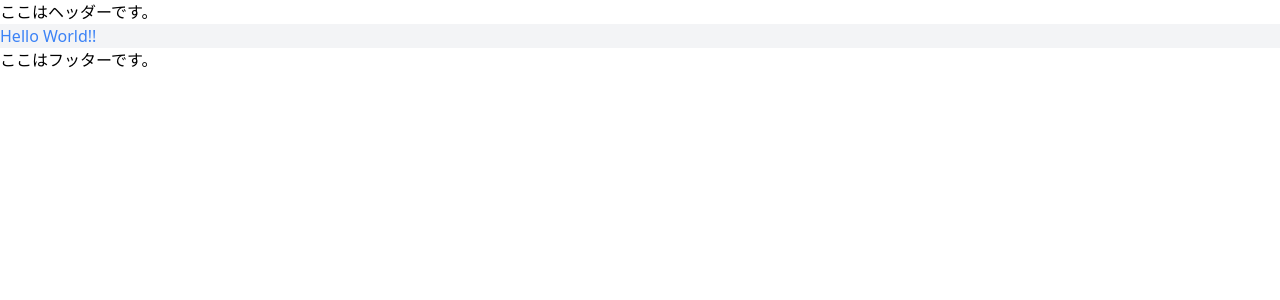
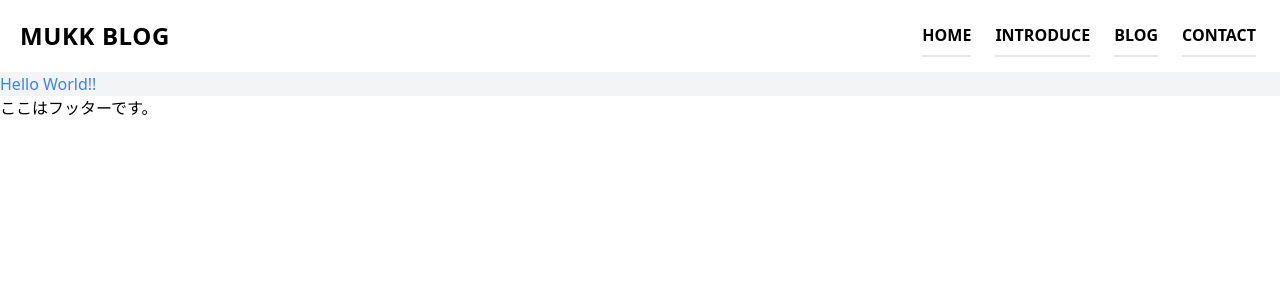
Before and after one commit to knm22mukk/next-mysite, a Next.js app: page / in a window 1280 px wide. Shown: the top 300 px of the page. Built offline with nearby package versions, Linux system fonts and the light colour scheme.

Commit message:
ヘッダーの作成

```diff
--- a/components/layouts/header.js
+++ b/components/layouts/header.js
@@ -1,7 +1,59 @@
+import Image from 'next/image'
+import Link from 'next/link'
+import { useState } from 'react'
+
 export default function Header() {
+  const [active, setActive] = useState(false);
+
+  const handleClick = () => {
+    setActive(!active);
+  };
+
   return (
     <>
-      <h2>ここはヘッダーです。</h2>
+      <nav className="flex items-center flex-wrap p-3">
+        <Link href="/">
+          <a className="inline-flex items-center p-2 mr-4">
+            <span className="text-2xl font-bold uppercase tracking-wide">
+              mukk blog
+            </span>
+          </a>
+        </Link>
+        <button
+          className="inline-flex p-3 hover:bg-gray-200 rounded lg:hidden text-gray-50 ml-auto hover:text-gray-50 outline-none"
+          onClick={handleClick}
+        >
+          <Image src="/images/hamburger.svg" height={30} width={30} alt="menu" className="text-gray-50" />
+        </button>
+        <div
+          className={`${
+            active ? '' : 'hidden'
+          }   w-full lg:inline-flex lg:flex-grow lg:w-auto`}
+        >
+          <div className='lg:inline-flex lg:flex-row lg:ml-auto lg:w-auto w-full lg:items-center items-start flex flex-col lg:h-auto'>
+            <Link href='/'>
+              <a className='lg:inline-flex lg:w-auto w-full mx-3 py-2 font-bold items-center justify-center border-b-2 hover:border-blue-600'>
+                HOME
+              </a>
+            </Link>
+            <Link href='/'>
+              <a className='lg:inline-flex lg:w-auto w-full mx-3 py-2 font-bold items-center justify-center border-b-2 hover:border-blue-600'>
+                INTRODUCE
+              </a>
+            </Link>
+            <Link href='/'>
+              <a className='lg:inline-flex lg:w-auto w-full mx-3 py-2 font-bold items-center justify-center border-b-2 hover:border-blue-600'>
+                BLOG
+              </a>
+            </Link>
+            <Link href='/'>
+              <a className='lg:inline-flex lg:w-auto w-full mx-3 py-2 font-bold items-center justify-center border-b-2 hover:border-blue-600'>
+                CONTACT
+              </a>
+            </Link>
+          </div>
+        </div>
+      </nav>
     </>
   )
 }
```
Also changed, not shown: public/images/hamburger.svg (added), public/images/logo.png (added).
